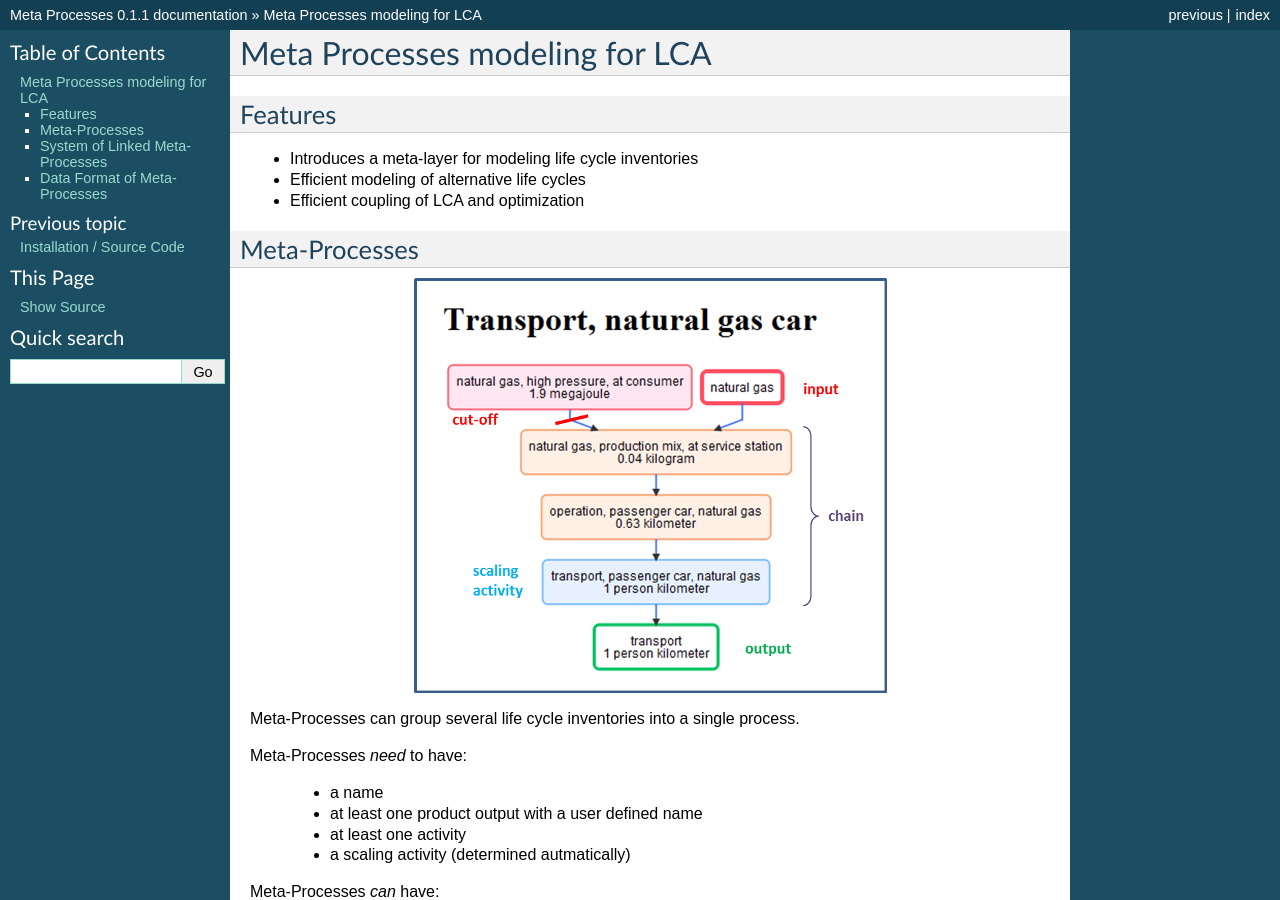
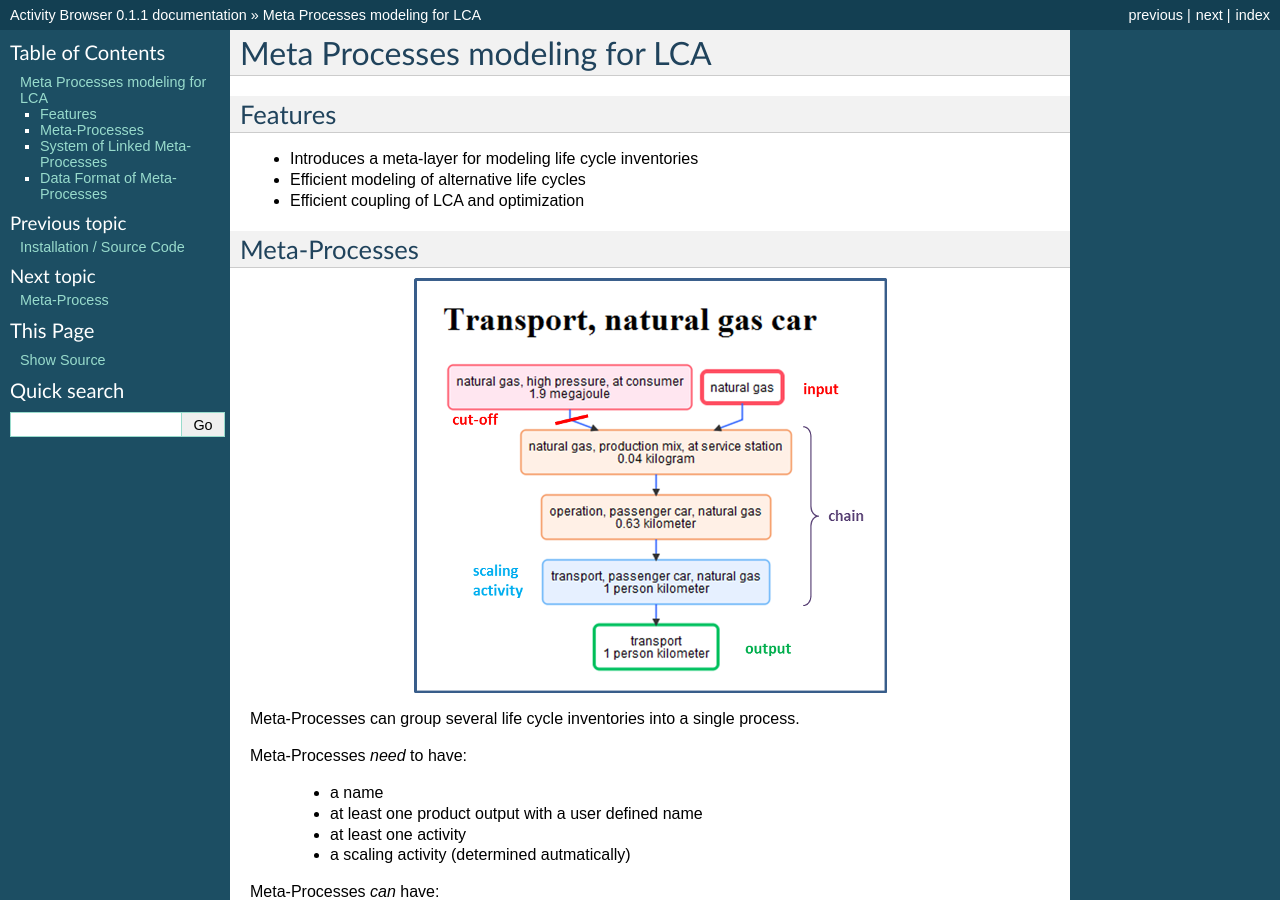
Before and after one commit to bsteubing/modular-lca, a Sphinx documentation site: the page built from docs/source/introduction-metaprocesses.rst, in a window 1280 px wide and 900 px high. Built offline with Sphinx 7.4.7, drawn with Linux system fonts in a browser that asks for light colours; some of the changed text lies outside the part shown.

Commit message:
more documentation...

```diff
--- a/docs/source/conf.py
+++ b/docs/source/conf.py
@@ -1,6 +1,6 @@
 # -*- coding: utf-8 -*-
 #
-# Meta Processes documentation build configuration file, created by
+# Activity Browser documentation build configuration file, created by
 # sphinx-quickstart on Tue Feb 03 16:33:15 2015.
 #
 # This file is execfile()d with the current directory set to its
@@ -49,7 +49,7 @@
 master_doc = 'index'
 
 # General information about the project.
-project = u'Meta Processes'
+project = u'Activity Browser'
 copyright = u'2015, Bernhard Steubing'
 
 # The version info for the project you're documenting, acts as replacement for
@@ -182,7 +182,7 @@
 #html_file_suffix = None
 
 # Output file base name for HTML help builder.
-htmlhelp_basename = 'MetaProcessesdoc'
+htmlhelp_basename = 'ActivityBrowserdoc'
 
 
 # -- Options for LaTeX output ---------------------------------------------
@@ -202,7 +202,7 @@
 # (source start file, target name, title,
 #  author, documentclass [howto, manual, or own class]).
 latex_documents = [
-  ('index', 'MetaProcesses.tex', u'Meta Processes Documentation',
+  ('index', 'ActivityBrowser.tex', u'Activity Browser Documentation',
    u'Bernhard Steubing', 'manual'),
 ]
 
@@ -232,7 +232,7 @@
 # One entry per manual page. List of tuples
 # (source start file, name, description, authors, manual section).
 man_pages = [
-    ('index', 'metaprocesses', u'Meta Processes Documentation',
+    ('index', 'ActivityBrowser', u'Activity Browser Documentation',
      [u'Bernhard Steubing'], 1)
 ]
 
@@ -246,8 +246,8 @@
 # (source start file, target name, title, author,
 #  dir menu entry, description, category)
 texinfo_documents = [
-  ('index', 'MetaProcesses', u'Meta Processes Documentation',
-   u'Bernhard Steubing', 'MetaProcesses', 'One line description of project.',
+  ('index', 'ActivityBrowser', u'Activity Browser Documentation',
+   u'Bernhard Steubing', 'ActivityBrowser', 'One line description of project.',
    'Miscellaneous'),
 ]
 
--- a/docs/source/index.rst
+++ b/docs/source/index.rst
@@ -26,7 +26,7 @@
 Extensions
 ----------
 
-A tool for modeling life cycles based on a :ref:`Meta-Processes Concept <_introduction-metaprocesses>`, which enables:
+A tool for modeling life cycles based on a :ref:`Meta-Processes Concept <introduction-metaprocesses>`, which enables:
 
 - modeling inventories at a meta-level, e.g. life cycle stages
 - linking meta-processes to represent complete, possibly new life cycles
```
Also changed, not shown: other parts of docs/source/index.rst (+1 -0 lines).
